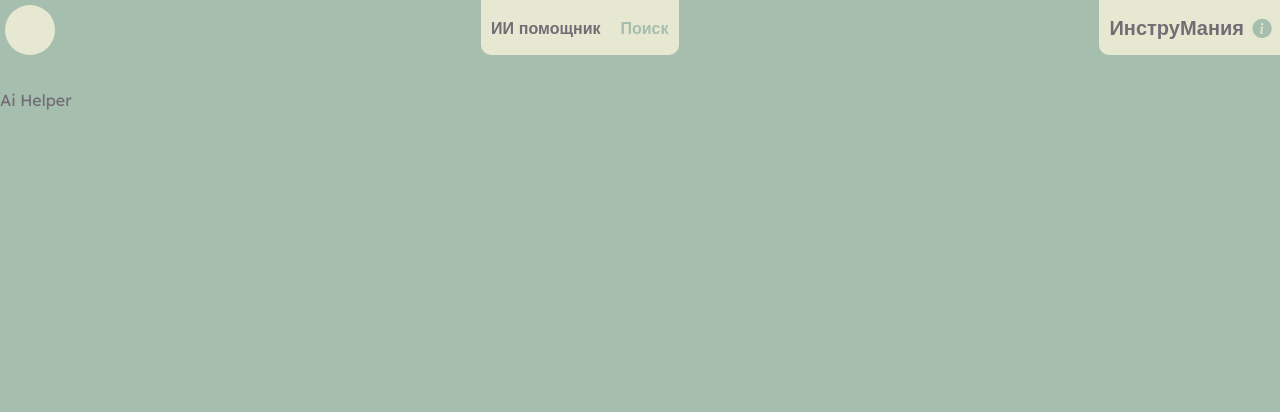
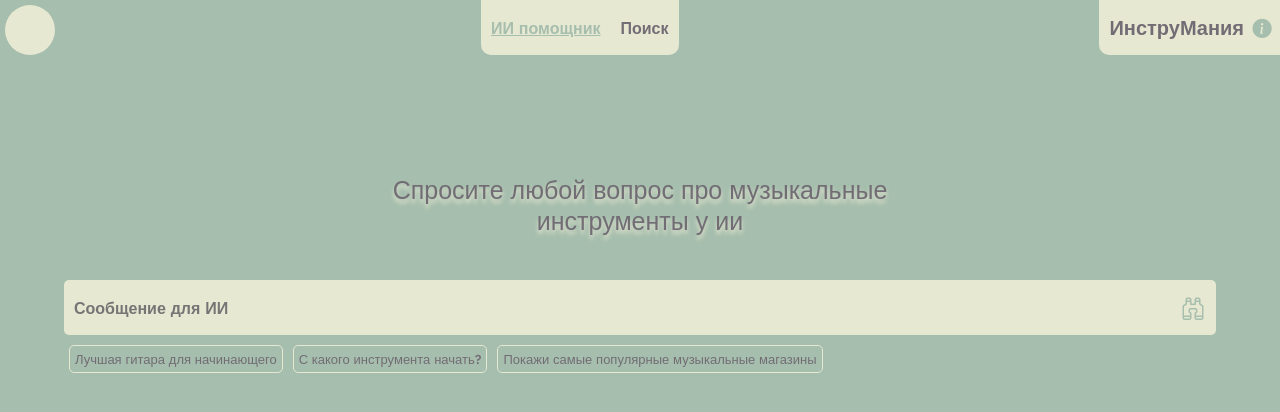
Before and after one commit to TerexFed/instru-mania, a React (Vite) app: page /ai-helper in a window 1280 px wide. Shown: the top 412 px of the page. Built offline with nearby package versions, Linux system fonts and the light colour scheme.

Commit message:
ai helper page styles and logic started

```diff
--- a/src/App.tsx
+++ b/src/App.tsx
@@ -1,9 +1,10 @@
 import "./global.css";
 
-import Search from "./components/search";
+
 import Header from "./components/header";
 import { Navigate, Route, Routes } from "react-router-dom";
-import AiHelper from "./components/ai-helper";
+import AiHelper from "./pages/aiHelperPage";
+import SearchPage from "./pages/searchPage";
 
 function App() {
   return (
@@ -11,7 +12,7 @@ function App() {
       <Header />
       <Routes>
         <Route path="/" element={<Navigate to="/search" replace={true} />} />
-        <Route path="/search" element={<Search />} />
+        <Route path="/search" element={<SearchPage />} />
         <Route path="/ai-helper" element={<AiHelper />} />
       </Routes>
     </>
--- a/src/UI/input/index.tsx
+++ b/src/UI/input/index.tsx
@@ -1,8 +1,6 @@
 import { forwardRef } from "react";
 import "./input.css";
 import { InputProps } from "../../types";
-
-
 
 const Input = forwardRef<HTMLInputElement, InputProps>(
   (
@@ -33,6 +31,8 @@ const Input = forwardRef<HTMLInputElement, InputProps>(
               ? "bi bi-send-fill"
               : type === "result-search"
               ? "bi bi-search"
+              : type === "ai-search"
+              ? "bi bi-binoculars"
               : ""
           }
           onClick={Send}
--- a/src/UI/input/input.css
+++ b/src/UI/input/input.css
@@ -2,7 +2,7 @@
   position: relative;
   display: flex;
   align-items: center;
-  width: 50vw;
+  width: 60vw;
 }
 
 .input-container input {
@@ -12,7 +12,7 @@
   background-color: var(--secondary-color);
 
   font-size: 16px;
-  font-weight: 400;
+  font-weight: 600;
   height: 55px;
   width: 100%;
   padding: 0 40px 0 10px;
@@ -25,18 +25,22 @@
   cursor: pointer;
   transform: scale(1.5);
 }
-
-@media (width < 740px) {
-  sup{
+::placeholder {
+  font-weight: 600;
+}
+@media (width < 1330px) {
+  .input-container {
+    width: 90vw;
+  }
+}
+@media (width < 770px) {
+  sup {
     font-size: 12px;
   }
   ::placeholder {
-    font-size: 10px;
+    font-size: 16px;
   }
-  .input-container input {
-    font-size: 10px;
-  }
-  .input-container i{
-    transform: scale(1);
+  .input-container i {
+    transform: scale(2);
   }
 }
--- a/src/components/ai-helper/index.tsx
+++ /dev/null
@@ -1,9 +0,0 @@
-import './ai-helper.css'
-
-export default function AiHelper() {
-  return (
-    <div>
-      Ai Helper
-    </div>
-  )
-}
--- a/src/components/header/header.css
+++ b/src/components/header/header.css
@@ -9,7 +9,6 @@ header {
   margin: 5px;
   background-color: var(--secondary-color);
 }
-
 
 .name {
   display: flex;
@@ -27,13 +26,13 @@ header {
   color: var(--main-color);
 }
 
-.route-switch{
+.route-switch {
   display: flex;
   align-items: center;
   height: 55px;
   border-radius: 0 0 10px 10px;
 
-  >*{
+  > * {
     padding: 10px;
   }
 }
@@ -54,12 +53,13 @@ header {
     transform: scale(0.8);
   }
 }
-.link{
+.link {
   font-size: 16px;
   font-weight: 600;
   text-decoration: none;
 }
-.active{
-  transition: 1s cubic-bezier(0.215, 0.610, 0.355, 1);
+.active {
+  transition: 1s cubic-bezier(0.215, 0.61, 0.355, 1);
+  text-decoration: underline;
   color: var(--main-color);
 }
--- a/src/components/header/index.tsx
+++ b/src/components/header/index.tsx
@@ -1,11 +1,12 @@
 import anime from "animejs";
 import "./header.css";
-import { useState } from "react";
-import { Link } from "react-router-dom";
+import { useEffect, useState } from "react";
+import { Link, useLocation } from "react-router-dom";
 
 export default function Header() {
   const [isOpen, setIsOpen] = useState(true);
   const [isActive, setIsActive] = useState(false);
+  const location = useLocation();
   const openDialog = () => {
     setIsOpen(false);
     anime({
@@ -26,23 +27,21 @@ export default function Header() {
     });
   };
 
+  useEffect(() => {
+    return location.pathname === "/ai-helper"
+      ? setIsActive(true)
+      : setIsActive(false);
+  }, [location.pathname]);
+
   return (
     <header>
       <div className="logo"></div>
       <div className="route-switch block">
-        <Link
-          to={"/ai-helper"}
-          onClick={() => setIsActive(true)}
-          className={isActive ? "link active" : "link"}
-        >
+        <Link to={"/ai-helper"} className={isActive ? "link active" : "link"}>
           ИИ помощник
         </Link>
 
-        <Link
-          to={"/search"}
-          onClick={() => setIsActive(false)}
-          className={!isActive ? "link active" : "link"}
-        >
+        <Link to={"/search"} className={!isActive ? "link active" : "link"}>
           Поиск
         </Link>
       </div>
--- a/src/global.css
+++ b/src/global.css
@@ -12,6 +12,16 @@
   padding: 0;
   box-sizing: border-box;
   color: var(--text-color);
+}
+
+main {
+  display: flex;
+  flex-direction: column;
+  align-items: center;
+  justify-content: center;
+  gap: 25px;
+  padding: 0 10px;
+  margin-top: 5vh;
 }
 
 .block {
--- /dev/null
+++ b/src/pages/aiHelperPage/ai-helper.css
@@ -0,0 +1,63 @@
+.ai-search-part {
+  display: flex;
+  flex-direction: column;
+  flex-wrap: wrap;
+  align-items: center;
+  width: 100%;
+}
+.ai-search {
+  display: flex;
+  flex-direction: column;
+  align-items: center;
+  gap: 10px;
+  position: relative;
+  z-index: 3;
+}
+.ai-search-tips {
+  display: flex;
+  padding-left: 5px;
+  align-self: start;
+  box-sizing: border-box;
+  gap: 10px;
+}
+.ai-search-tip {
+  cursor: pointer;
+  border: 1px solid rgb(231, 232, 210);
+  border-radius: 5px;
+  width: calc(70% / 3);
+  width: fit-content;
+  text-wrap: wrap;
+  font-size: 13px;
+  padding: 5px;
+  font-weight: 500;
+}
+
+.ai-search-result {
+  position: absolute;
+  z-index: 1;
+  top: 15%;
+  left: 10%;
+  width: 80vw;
+  display: flex;
+  height: 80%;
+  background-color: var(--secondary-color);
+  opacity: 0;
+  transform: scale(0.9);
+  padding: 10px;
+}
+
+@media (width < 1230px) {
+  .ai-search{
+    text-wrap: wrap;
+    text-align: center;
+  }
+
+}
+@media (width < 450px) {
+  .ai-search-result{
+    height: 60%;
+  }
+  .ai-search-tip{
+    font-size: 8px;
+  }
+}
--- /dev/null
+++ b/src/pages/aiHelperPage/index.tsx
@@ -0,0 +1,106 @@
+import { useRef, useState } from "react";
+import "./ai-helper.css";
+import Input from "../../UI/input";
+import anime from "animejs";
+
+export default function AiHelperPage() {
+  const [searchAiInputValue, setSearchAiInputValue] = useState("");
+  const [Messages, setMessages] = useState<Array<string>>([]);
+  const [isDisabled, setIsDisabled] = useState(false);
+  const [isFirstSend, setIsFirstSend] = useState(true);
+
+  const resultRef = useRef(null);
+  const inputRef = useRef(null);
+
+  const tips: Array<string> = [
+    "Лучшая гитара для начинающего",
+    "С какого инструмента начать?",
+    "Покажи самые популярные музыкальные магазины",
+  ];
+
+  function handleSearchSubmit() {
+    setIsDisabled(true);
+
+    if (isFirstSend) {
+      anime({
+        targets: [".ai-search-tips, .search-tip"],
+        opacity: [1, 0],
+      });
+      const tl = anime.timeline({
+        easing: "easeOutQuart",
+      });
+      tl.add({
+        targets: [".bi-binoculars"],
+        color: "var(--secondary-color)",
+        duration: 250,
+      });
+      tl.add({
+        targets: ["input"],
+        background: "var(--main-color)",
+        duration: 250,
+      });
+      tl.add({
+        targets: resultRef.current,
+        easing: "easeInOutBack",
+        opacity: [0, 1],
+        scale: [0.9, 1],
+        height: ["80%", "85vh"],
+        complete: function () {
+          setIsDisabled(false);
+          setSearchAiInputValue("");
+        },
+      });
+      tl.add({
+        targets: [inputRef.current, ".bi-binoculars"],
+        translateY: ["0%", "60vh"],
+        duration: 500,
+        easing: "easeOutQuart",
+      });
+      setIsFirstSend(false);
+    }
+    setMessages((prevMessages) => [...prevMessages, searchAiInputValue]);
+
+    setIsDisabled(false);
+  }
+
+  return (
+    <main>
+      <div className="ai-search-part">
+        <div className="search-tip">
+          <h2>Спросите любой вопрос про музыкальные инструменты у ии</h2>
+        </div>
+
+        <div className="ai-search">
+          <Input
+            type={"ai-search"}
+            ref={inputRef}
+            value={searchAiInputValue}
+            setValue={setSearchAiInputValue}
+            onSubmit={handleSearchSubmit}
+            placeholder={"Сообщение для ИИ"}
+            isDisabled={isDisabled}
+          />
+          <div className="ai-search-tips">
+            {tips.map((tip, index) => (
+              <div
+                key={index}
+                className="ai-search-tip"
+                onClick={() => !isDisabled && setSearchAiInputValue(tip)}
+              >
+                {tip}
+              </div>
+            ))}
+          </div>
+        </div>
+
+        {
+          <div ref={resultRef} className="ai-search-result">
+            {Messages.map((message) => {
+              return <div className="user-prompt">{message}</div>;
+            })}
+          </div>
+        }
+      </div>
+    </main>
+  );
+}
--- a/src/components/search/index.tsx
+++ b/src/pages/searchPage/index.tsx
@@ -2,10 +2,10 @@ import { useEffect, useRef, useState } from "react";
 import Input from "../../UI/input";
 import "./search.css";
 import anime from "animejs";
-import SearchResult from "../search-results";
+import SearchResult from "../../components/search-results";
 import { Products } from "../../types";
 
-export default function Search() {
+export default function SearchPage() {
   const [searchInputValue, setSearchInputValue] = useState("");
 
   const [results, setResults] = useState<Products>([]);
@@ -42,6 +42,7 @@ export default function Search() {
         parsedData.productLink
       ) {
         setResults((prevResults) => [...prevResults, parsedData]);
+        console.log(results)
       }
     };
 
@@ -75,7 +76,7 @@ export default function Search() {
           { translateX: -40, translateY: -40 },
           { translateX: 0, translateY: 0 },
         ],
-        scale: function (el: unknown, i: number, l: number) {
+        scale: function (_el: unknown, i: number, l: number) {
           return l - i + 0.25;
         },
         rotate: function () {
--- a/src/components/search/search.css
+++ b/src/pages/searchPage/search.css
@@ -1,10 +1,4 @@
-main {
-  display: flex;
-  flex-direction: column;
-  align-items: center;
-  justify-content: center;
-  gap: 25px;
-}
+
 .search-tip {
   display: flex;
   box-sizing: content-box;
```
Also changed, not shown: src/components/ai-helper/ai-helper.css (deleted).
